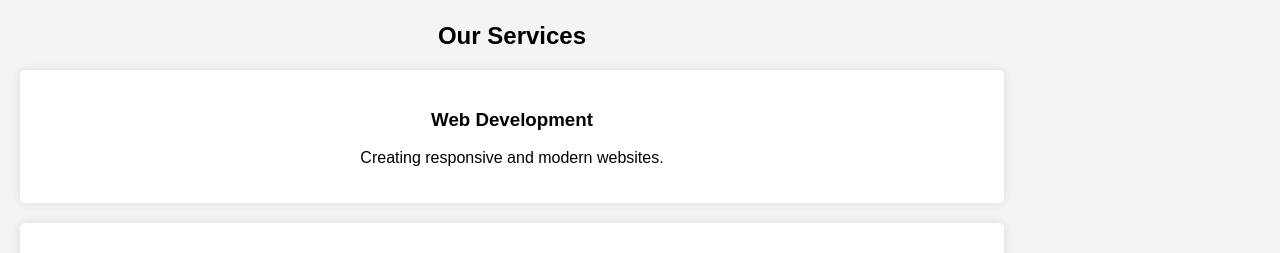
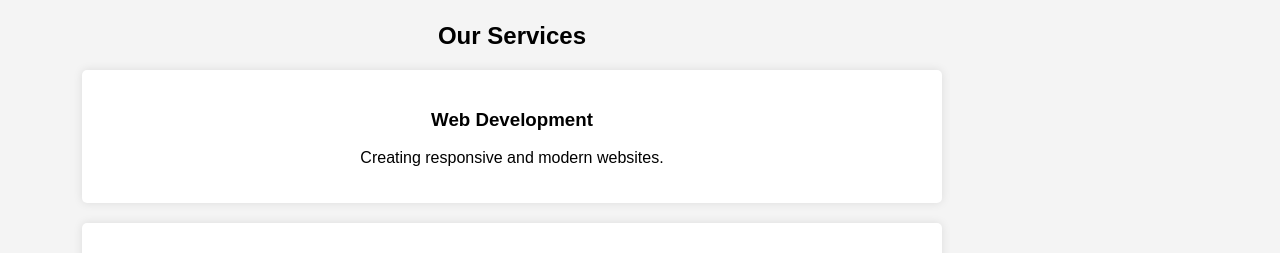
Before and after one commit to egantz09/portfolio, a plain HTML site: page index.html in a window 1280 px wide. Shown: the part 530-783 px from the top of the page. Drawn offline with Linux system fonts and the light colour scheme.

Commit message:
Update index.html

```diff
--- a/index.html
+++ b/index.html
@@ -40,9 +40,10 @@
         .service {
             background: #fff;
             padding: 20px;
-            margin: 20px;
+            margin: 20px auto;
             border-radius: 5px;
             box-shadow: 0 0 10px rgba(0,0,0,0.1);
+            width: 80%;
         }
         footer {
             background: #333;
```
